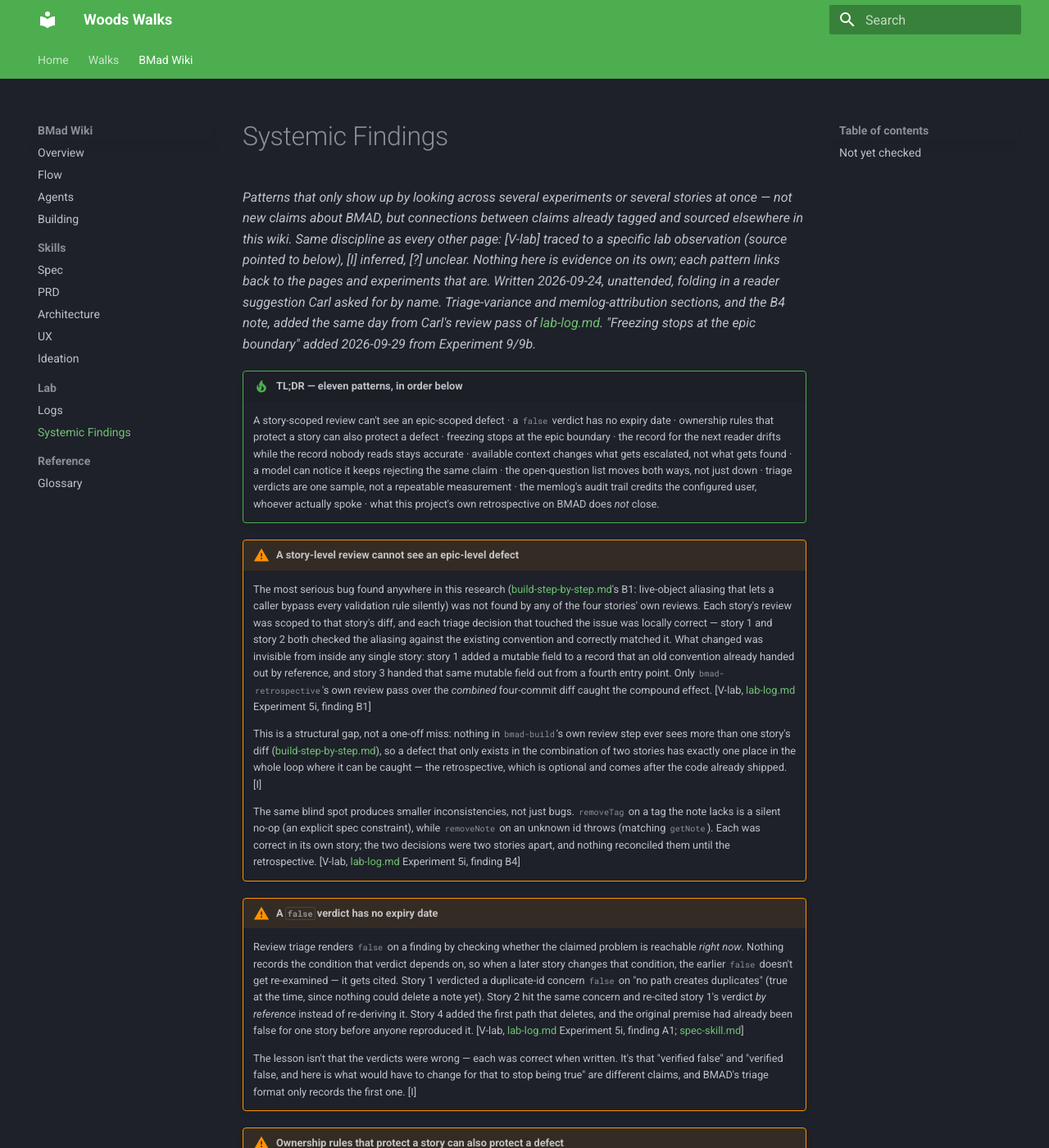
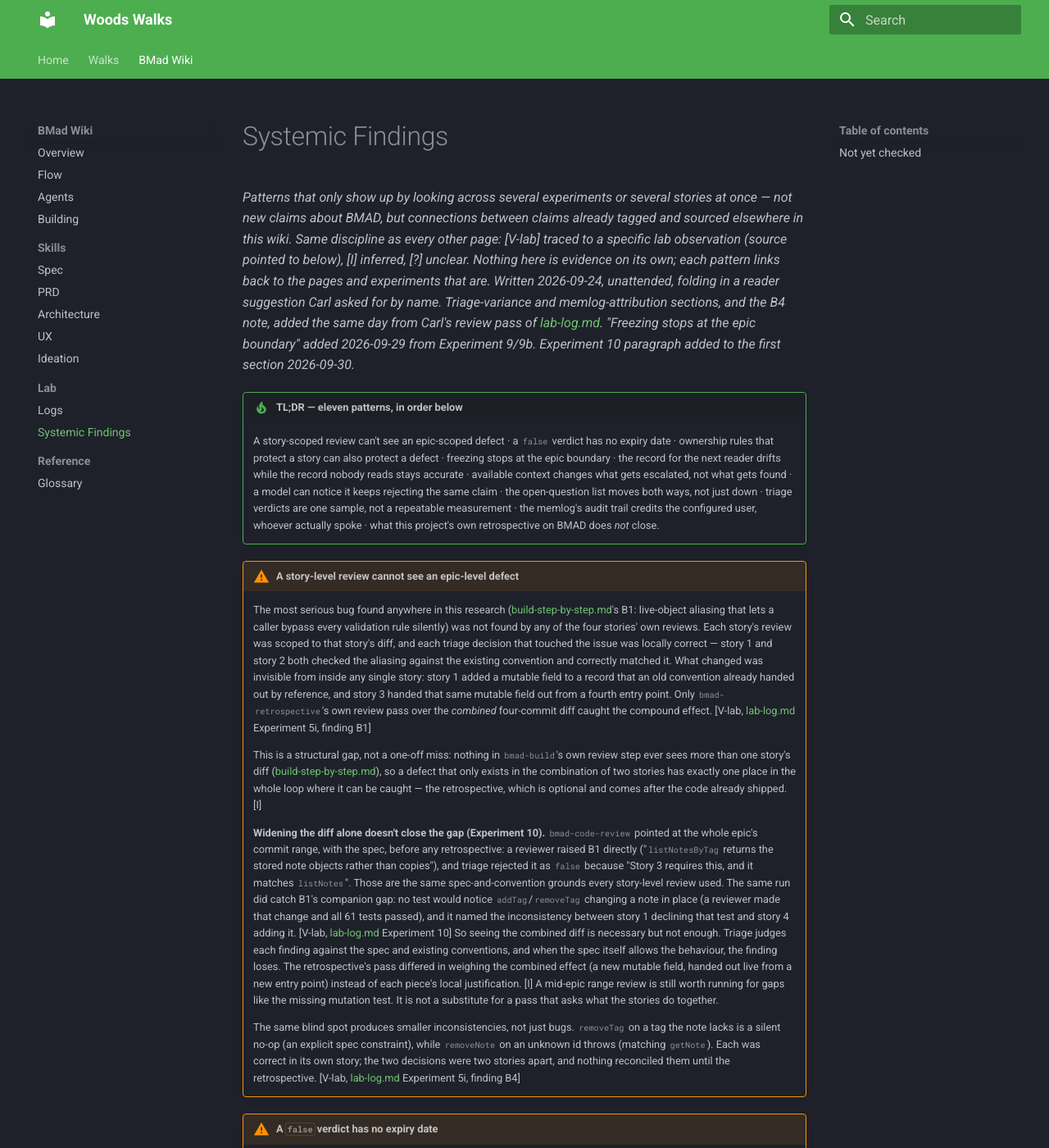
Before and after one commit to ctupper/woods-walks, an MkDocs documentation site: the page built from docs/bmad/systemic-findings.md, in a window 1280 px wide and 1400 px high. Shown: the whole window at 82% size. Built offline with MkDocs 1.6.1 and Material for MkDocs 9.7.7, drawn with Linux system fonts in a browser that asks for light colours.

Commit message:
docs: auto-sync BMad wiki (systemic-findings.md)

```diff
--- a/docs/bmad/systemic-findings.md
+++ b/docs/bmad/systemic-findings.md
@@ -1,6 +1,6 @@
 # Systemic Findings
 
-*Patterns that only show up by looking across several experiments or several stories at once — not new claims about BMAD, but connections between claims already tagged and sourced elsewhere in this wiki. Same discipline as every other page: [V-lab] traced to a specific lab observation (source pointed to below), [I] inferred, [?] unclear. Nothing here is evidence on its own; each pattern links back to the pages and experiments that are. Written 2026-09-24, unattended, folding in a reader suggestion Carl asked for by name. Triage-variance and memlog-attribution sections, and the B4 note, added the same day from Carl's review pass of [lab-log.md](lab-log.md). "Freezing stops at the epic boundary" added 2026-09-29 from Experiment 9/9b.*
+*Patterns that only show up by looking across several experiments or several stories at once — not new claims about BMAD, but connections between claims already tagged and sourced elsewhere in this wiki. Same discipline as every other page: [V-lab] traced to a specific lab observation (source pointed to below), [I] inferred, [?] unclear. Nothing here is evidence on its own; each pattern links back to the pages and experiments that are. Written 2026-09-24, unattended, folding in a reader suggestion Carl asked for by name. Triage-variance and memlog-attribution sections, and the B4 note, added the same day from Carl's review pass of [lab-log.md](lab-log.md). "Freezing stops at the epic boundary" added 2026-09-29 from Experiment 9/9b. Experiment 10 paragraph added to the first section 2026-09-30.*
 
 !!! tip "TL;DR — eleven patterns, in order below"
     A story-scoped review can't see an epic-scoped defect · a `false` verdict has no expiry date · ownership rules that protect a story can also protect a defect · freezing stops at the epic boundary · the record for the next reader drifts while the record nobody reads stays accurate · available context changes what gets escalated, not what gets found · a model can notice it keeps rejecting the same claim · the open-question list moves both ways, not just down · triage verdicts are one sample, not a repeatable measurement · the memlog's audit trail credits the configured user, whoever actually spoke · what this project's own retrospective on BMAD does *not* close.
@@ -9,6 +9,8 @@
     The most serious bug found anywhere in this research ([build-step-by-step.md](build-step-by-step.md)'s B1: live-object aliasing that lets a caller bypass every validation rule silently) was not found by any of the four stories' own reviews. Each story's review was scoped to that story's diff, and each triage decision that touched the issue was locally correct — story 1 and story 2 both checked the aliasing against the existing convention and correctly matched it. What changed was invisible from inside any single story: story 1 added a mutable field to a record that an old convention already handed out by reference, and story 3 handed that same mutable field out from a fourth entry point. Only `bmad-retrospective`'s own review pass over the *combined* four-commit diff caught the compound effect. [V-lab, [lab-log.md](lab-log.md) Experiment 5i, finding B1]
 
     This is a structural gap, not a one-off miss: nothing in `bmad-build`'s own review step ever sees more than one story's diff ([build-step-by-step.md](build-step-by-step.md)), so a defect that only exists in the combination of two stories has exactly one place in the whole loop where it can be caught — the retrospective, which is optional and comes after the code already shipped. [I]
+
+    **Widening the diff alone doesn't close the gap (Experiment 10).** `bmad-code-review` pointed at the whole epic's commit range, with the spec, before any retrospective: a reviewer raised B1 directly ("`listNotesByTag` returns the stored note objects rather than copies"), and triage rejected it as `false` because "Story 3 requires this, and it matches `listNotes`". Those are the same spec-and-convention grounds every story-level review used. The same run did catch B1's companion gap: no test would notice `addTag`/`removeTag` changing a note in place (a reviewer made that change and all 61 tests passed), and it named the inconsistency between story 1 declining that test and story 4 adding it. [V-lab, [lab-log.md](lab-log.md) Experiment 10] So seeing the combined diff is necessary but not enough. Triage judges each finding against the spec and existing conventions, and when the spec itself allows the behaviour, the finding loses. The retrospective's pass differed in weighing the combined effect (a new mutable field, handed out live from a new entry point) instead of each piece's local justification. [I] A mid-epic range review is still worth running for gaps like the missing mutation test. It is not a substitute for a pass that asks what the stories do together.
 
     The same blind spot produces smaller inconsistencies, not just bugs. `removeTag` on a tag the note lacks is a silent no-op (an explicit spec constraint), while `removeNote` on an unknown id throws (matching `getNote`). Each was correct in its own story; the two decisions were two stories apart, and nothing reconciled them until the retrospective. [V-lab, [lab-log.md](lab-log.md) Experiment 5i, finding B4]
 
```
